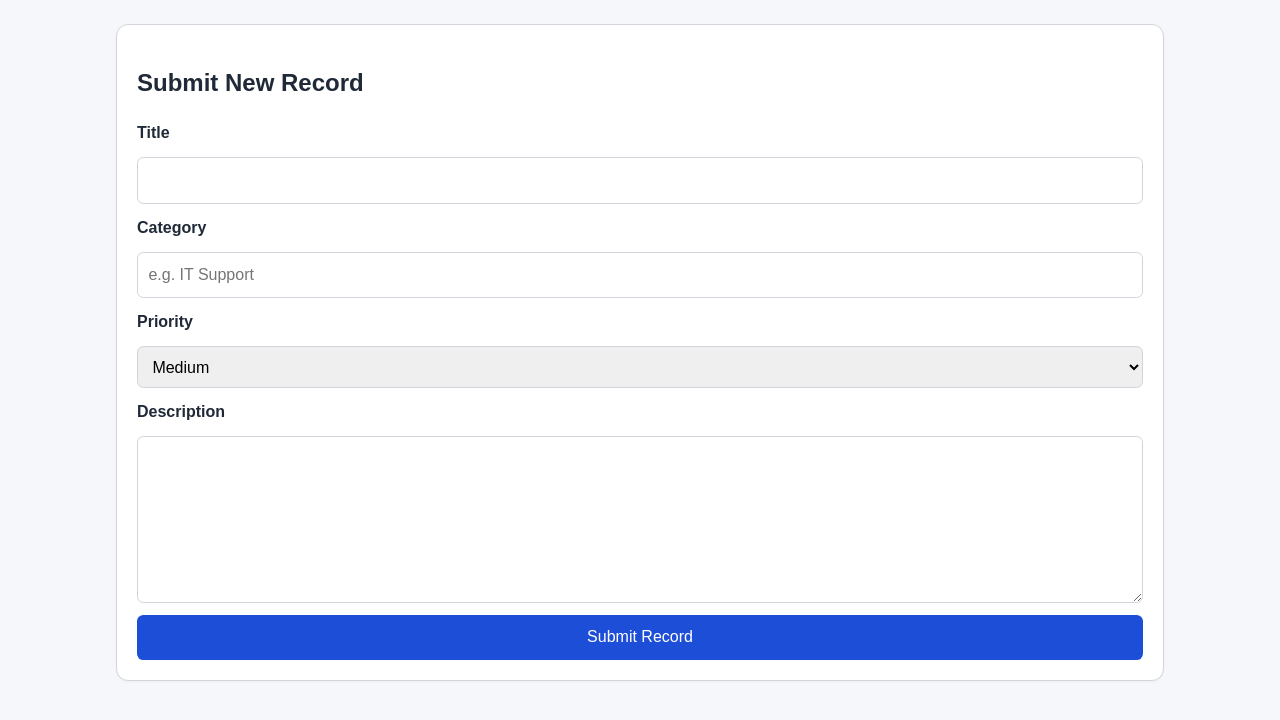
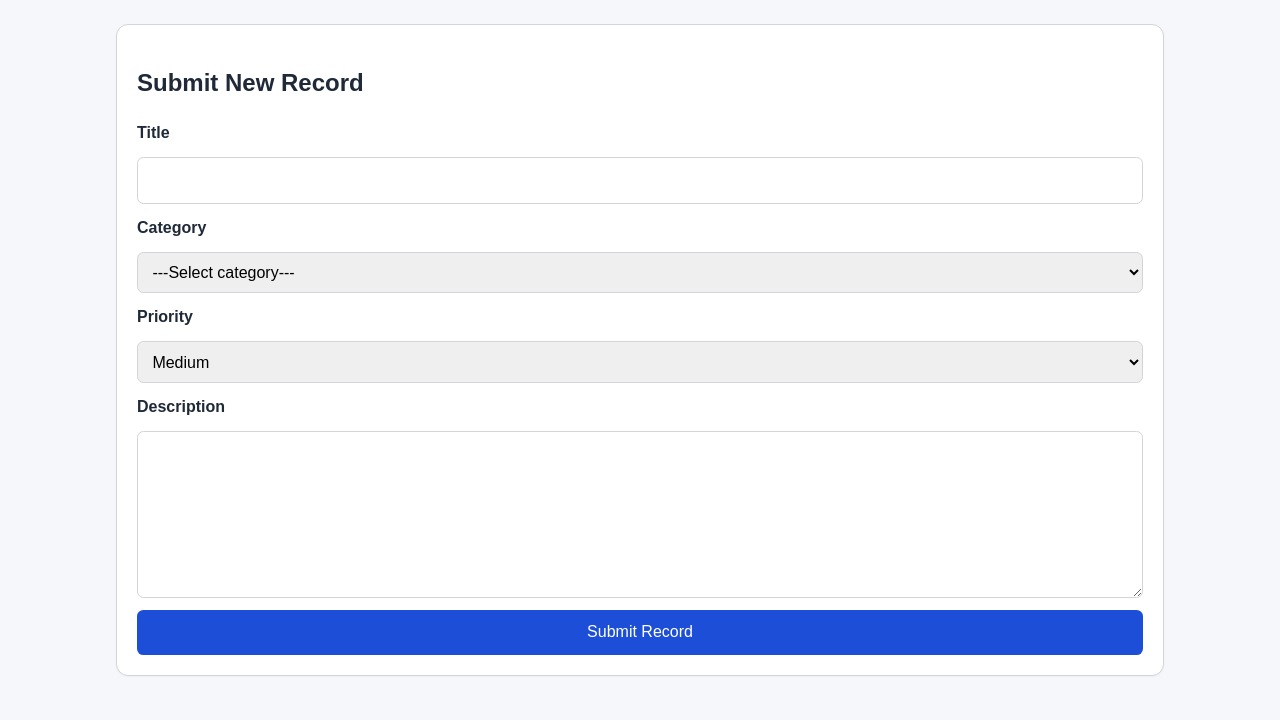
Before and after one commit to Jagpreet170406/AS-ICA1, a Flask app: template templates/record_form.html in a window 1280 px wide. Shown: the part 64-784 px from the top of the page. Run offline with Flask 3, Linux system fonts and the light colour scheme; the template is opened without the code that fills it, so the values that code supplies are empty.

Commit message:
Added Server-Side Validation for Hidden Form Fields

```diff
--- a/app.py
+++ b/app.py
@@ -124,21 +124,41 @@ def create_app() -> Flask:
 
         return render_template("records.html", records=records)
 
+    #Added allowlist for category (prevent hidden form fields)
+    ALLOWED_CATEGORIES = {"IT Support", "Facilities", "HR"}
+    ALLOWED_PRIORITIES = {"Low", "Medium", "High", "Urgent"}
+
     @app.route("/records/new", methods=["GET", "POST"])
     @login_required
     def new_record():
         if request.method == "POST":
             # Starter behaviour: minimal processing only.
             # Students should apply appropriate validation and secure control flow before submission.
-            title = request.form.get("title", "")
-            category = request.form.get("category", "")
-            description = request.form.get("description", "")
-            priority = request.form.get("priority", "Medium")
+            title = request.form.get("title", "").strip()
+            category = request.form.get("category", "").strip()
+            description = request.form.get("description", "").strip()
+            priority = request.form.get("priority", "Medium").strip()
+
+            #Added the checks for allowlist, length and required fields.
+            errors = []
+            if not title or len(title) > 120:
+                errors.append("Title is required and must be under 120 characters.")
+            if category not in ALLOWED_CATEGORIES:
+                errors.append("Invalid category selected.")
+            if priority not in ALLOWED_PRIORITIES:
+                errors.append("Invalid priority selected.")
+            if not description or len(description) > 2000:
+                errors.append("Description is required and must be under 2000 characters.")
+
+            if errors:
+                for e in errors:
+                    flash(e, "error")
+                return render_template("record_form.html"), 400
 
             now = current_timestamp()
             db = get_db()
             db.execute(
-                """
+                 """
                 INSERT INTO records (owner_id, title, category, description, priority, status, created_at, updated_at)
                 VALUES (?, ?, ?, ?, ?, ?, ?, ?)
                 """,
--- a/templates/record_form.html
+++ b/templates/record_form.html
@@ -7,8 +7,14 @@
         <label for="title">Title</label>
         <input id="title" name="title" maxlength="120" required>
 
+        <!--CHANGED TO ALLOWLIST VALUES ONLY-->
         <label for="category">Category</label>
-        <input id="category" name="category" placeholder="e.g. IT Support" required>
+        <select id="category" name="category" required>
+            <option value="">---Select category---</option>
+            <option value="IT Support">IT Support</option>
+            <option value="HR">HR</option>
+            <option value="Finance">Finance</option>
+        </select>
 
         <label for="priority">Priority</label>
         <select id="priority" name="priority">
```
